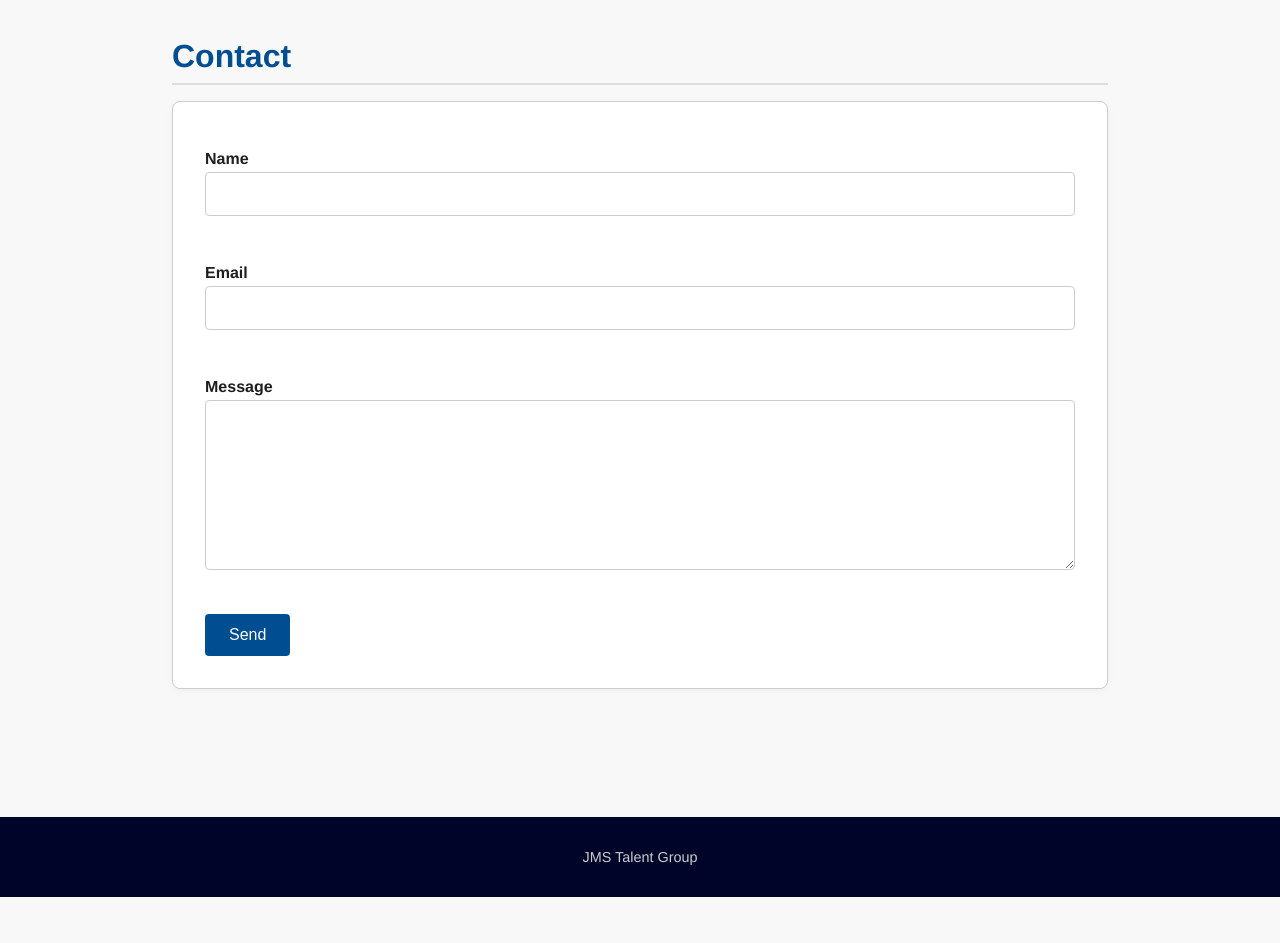
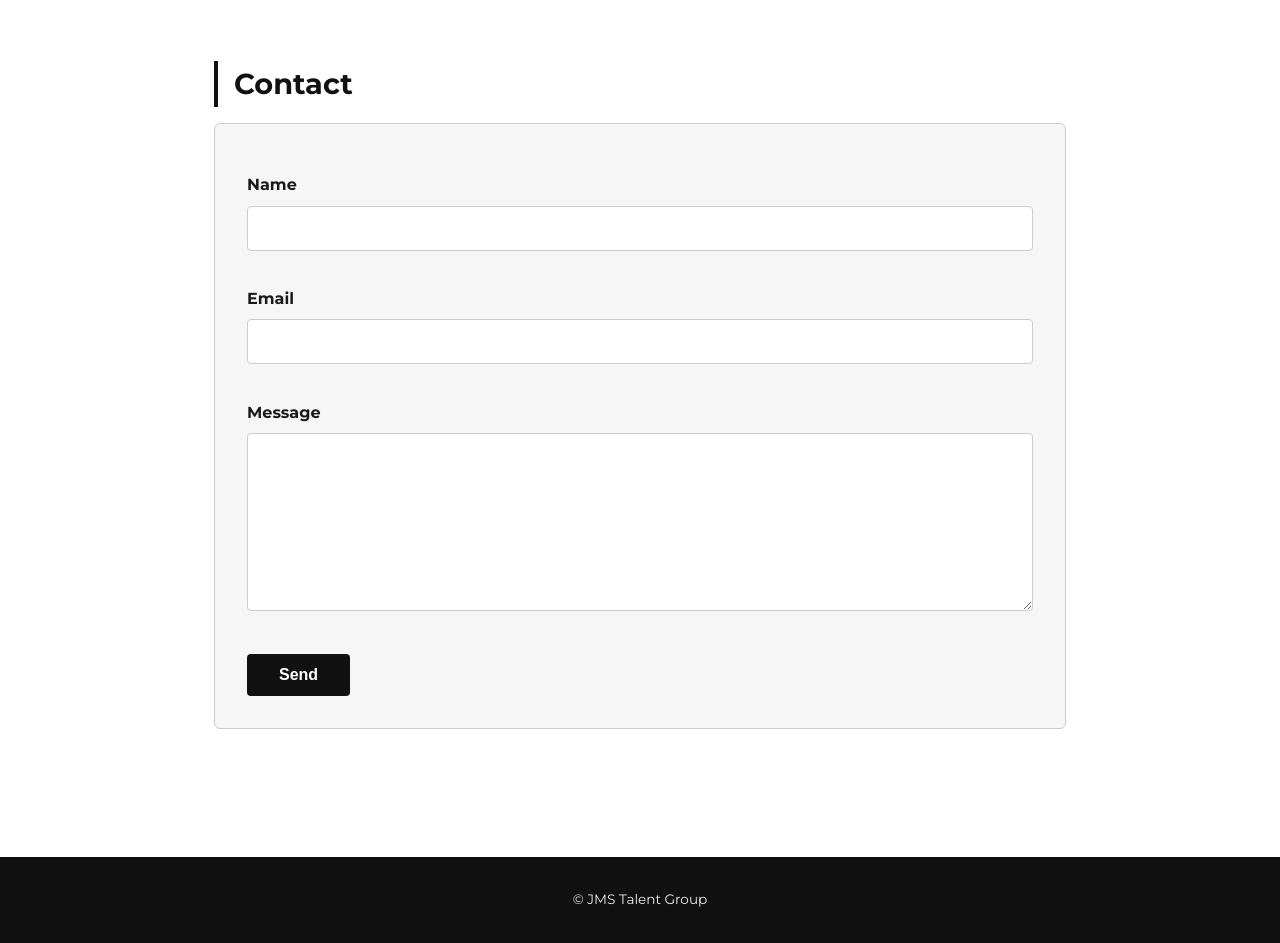
Before and after one commit to jmstalent/jmstalentgroupagain, a plain HTML site: page index.html in a window 1280 px wide. Shown: the part 1064-2007 px from the top of the page. Before the commit the page ends 1961 px from the top, so only its background shows below. Drawn offline with Linux system fonts and the light colour scheme.

Commit message:
Update index.html

```diff
--- a/index.html
+++ b/index.html
@@ -4,122 +4,117 @@
   <meta charset="UTF-8" />
   <meta name="viewport" content="width=device-width, initial-scale=1.0" />
   <title>JMS Talent Group</title>
+  <link href="https://fonts.googleapis.com/css2?family=Montserrat:wght@400;700&display=swap" rel="stylesheet">
   <style>
     * {
       box-sizing: border-box;
+      margin: 0;
+      padding: 0;
     }
     body {
-      margin: 0;
-      padding: 0;
-      font-family: 'Helvetica Neue', sans-serif;
-      background-color: #f8f8f8;
-      color: #1e1e1e;
+      font-family: 'Montserrat', sans-serif;
+      background-color: #ffffff;
+      color: #1a1a1a;
+      line-height: 1.6;
     }
     header {
-      background: linear-gradient(120deg, #004e92, #000428);
-      color: white;
-      padding: 5rem 1rem 3rem;
+      background-color: #fff;
+      padding: 4rem 1rem 2rem;
       text-align: center;
+      border-bottom: 2px solid #111;
+    }
+    header img {
+      width: 160px;
+      height: auto;
+      margin-bottom: 1rem;
     }
     header h1 {
-      font-size: 3rem;
-      font-weight: 600;
-      margin-bottom: 1rem;
-    }
-    header p {
-      font-size: 1.25rem;
-      max-width: 600px;
-      margin: 0 auto;
-      opacity: 0.9;
+      font-size: 2.5rem;
+      font-weight: 700;
+      letter-spacing: 1px;
     }
     nav {
-      background-color: #ffffff;
-      border-top: 1px solid #ddd;
-      border-bottom: 1px solid #ddd;
-      padding: 1rem;
+      background-color: #111;
+      padding: 1rem 0;
       text-align: center;
     }
     nav a {
-      color: #004e92;
+      color: #fff;
       text-decoration: none;
       margin: 0 1.5rem;
       font-weight: 500;
-      transition: color 0.3s;
+      font-size: 0.95rem;
+      text-transform: uppercase;
     }
     nav a:hover {
-      color: #000428;
+      color: #f0c040;
     }
     main {
-      max-width: 1000px;
+      max-width: 900px;
       margin: 0 auto;
-      padding: 4rem 2rem;
+      padding: 4rem 1.5rem;
     }
     section {
       margin-bottom: 4rem;
     }
     h2 {
-      font-size: 2rem;
+      font-size: 1.8rem;
+      font-weight: 700;
       margin-bottom: 1rem;
-      color: #004e92;
-      border-bottom: 2px solid #ddd;
-      padding-bottom: 0.5rem;
+      color: #111;
+      border-left: 4px solid #111;
+      padding-left: 1rem;
     }
     p {
-      font-size: 1.1rem;
-      line-height: 1.7;
+      font-size: 1rem;
     }
     .contact-box {
-      background-color: #ffffff;
+      background-color: #f6f6f6;
       border: 1px solid #ccc;
       padding: 2rem;
-      border-radius: 8px;
-      box-shadow: 0 2px 8px rgba(0,0,0,0.04);
+      border-radius: 6px;
     }
-    form {
-      width: 100%;
-    }
-    label {
-      margin-top: 1rem;
+    form label {
+      display: block;
+      margin: 1rem 0 0.5rem;
       font-weight: 600;
     }
     input, textarea {
+      width: 100%;
       padding: 0.75rem;
-      margin-top: 0.25rem;
       font-size: 1rem;
       border: 1px solid #ccc;
       border-radius: 4px;
-      margin-bottom: 1rem;
+      margin-bottom: 1.2rem;
+      font-family: 'Montserrat', sans-serif;
     }
     button {
-      padding: 0.75rem;
-      background-color: #004e92;
+      padding: 0.75rem 2rem;
+      background-color: #111;
       color: white;
       border: none;
       border-radius: 4px;
       font-size: 1rem;
       cursor: pointer;
-      margin-top: 0.5rem;
+      font-weight: 600;
+      margin-top: 1rem;
     }
     button:hover {
-      background-color: #003873;
-    }
-    textarea {
-      resize: vertical;
-      min-height: 150px;
+      background-color: #333;
     }
     footer {
-      background-color: #000428;
+      background-color: #111;
+      color: #eee;
       text-align: center;
       padding: 2rem;
-      font-size: 0.9rem;
-      color: #ccc;
+      font-size: 0.85rem;
     }
   </style>
 </head>
 <body>
   <header>
+    <img src="logo.png" alt="JMS Talent Group Logo">
     <h1>JMS Talent Group</h1>
-    <p>Talent Management for Film, Television, and New Media</p>
   </header>
 
   <nav>
@@ -156,33 +151,24 @@
       <div class="contact-box">
         <form action="https://formspree.io/f/mldndokr" method="POST">
           <input type="text" name="_gotcha" style="display:none" />
-          <div style="display: flex; flex-direction: column; gap: 1rem;">
-            <label style="font-weight: 600;">
-              Name
-              <input type="text" name="name" required style="width: 100%; padding: 0.75rem;" />
-            </label>
 
-            <label style="font-weight: 600;">
-              Email
-              <input type="email" name="email" required style="width: 100%; padding: 0.75rem;" />
-            </label>
+          <label>Name</label>
+          <input type="text" name="name" required />
 
-            <label style="font-weight: 600;">
-              Message
-              <textarea name="message" rows="8" required style="width: 100%; padding: 0.75rem;"></textarea>
-            </label>
+          <label>Email</label>
+          <input type="email" name="email" required />
 
-            <button type="submit" style="width: fit-content; padding: 0.75rem 1.5rem; align-self: flex-start; background-color: #004e92; color: white; border: none; border-radius: 4px; cursor: pointer;">
-              Send
-            </button>
-          </div>
+          <label>Message</label>
+          <textarea name="message" rows="8" required></textarea>
+
+          <button type="submit">Send</button>
         </form>
       </div>
     </section>
   </main>
 
   <footer>
-    JMS Talent Group
+    &copy; JMS Talent Group
   </footer>
 </body>
 </html>
```
